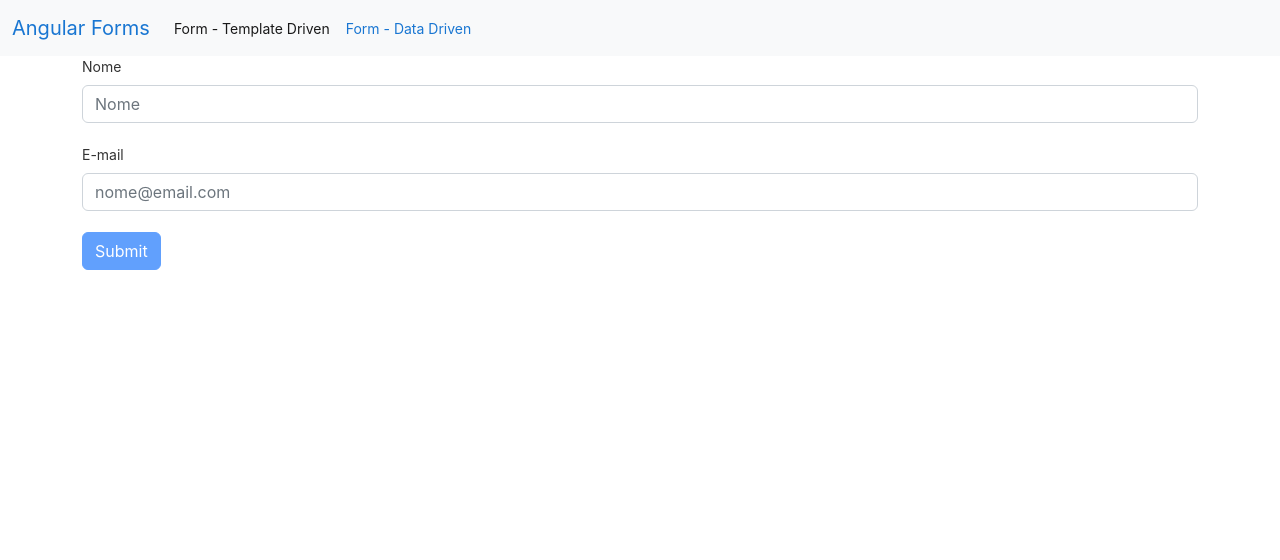
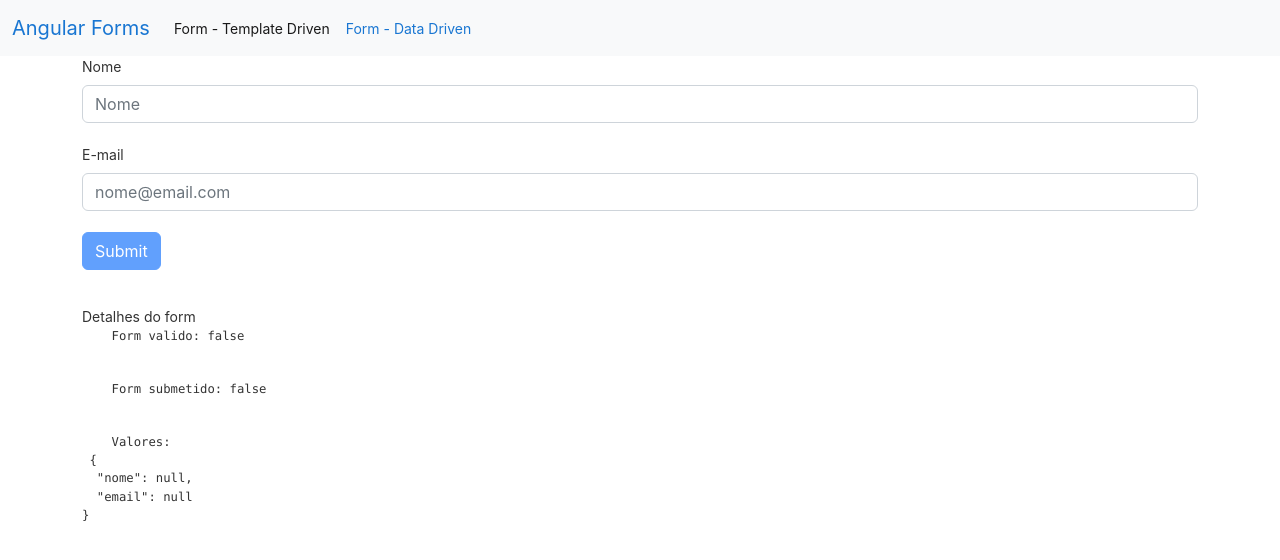
Before and after one commit to apazze/angular-spike, an Angular app in the folder forms/: page /templateForm in a window 1280 px wide. Shown: the top 560 px of the page. Built offline with nearby package versions, Linux system fonts and the light colour scheme.

Commit message:
Add componente de debug do form. A ideia é remove-lo antes de subir pra prod

```diff
--- /dev/null
+++ b/forms/src/app/template-form/form-debug/form-debug.component.html
@@ -0,0 +1,14 @@
+<div style="margin-top: 20px" *ngIf="form"> <!-- se o form for passado (se existir) onde esta sendo usado o componente ()-->
+  <div>
+    Detalhes do form
+  </div>
+  <pre>
+    Form valido: {{ form.valid }}
+  </pre>
+  <pre>
+    Form submetido: {{ form.submitted }}
+  </pre>
+  <pre>
+    Valores: <br> {{ form.value | json }}
+  </pre>
+</div>
--- a/forms/src/app/template-form/template-form.component.html
+++ b/forms/src/app/template-form/template-form.component.html
@@ -34,4 +34,6 @@
   </div>
 
   <button type="submit" class="btn btn-primary mb-3" [disabled]="!f.valid">Submit</button>
+
+  <app-form-debug [form]="f"></app-form-debug>
 </form>
--- a/forms/src/app/template-form/template-form.module.ts
+++ b/forms/src/app/template-form/template-form.module.ts
@@ -3,10 +3,12 @@ import { CommonModule } from '@angular/common';
 
 import { TemplateFormComponent } from './template-form.component';
 import { FormsModule } from '@angular/forms';
+import { FormDebugComponent } from './form-debug/form-debug.component';
 
 @NgModule({
   declarations: [
-    TemplateFormComponent
+    TemplateFormComponent,
+    FormDebugComponent
   ],
   imports: [
     CommonModule,
```
Also changed, not shown: forms/src/app/template-form/form-debug/form-debug.component.ts (added, +12 -0 lines), forms/src/app/template-form/form-debug/form-debug.component.css (added), 1 other file (tests, documents, lock files or other folders).
